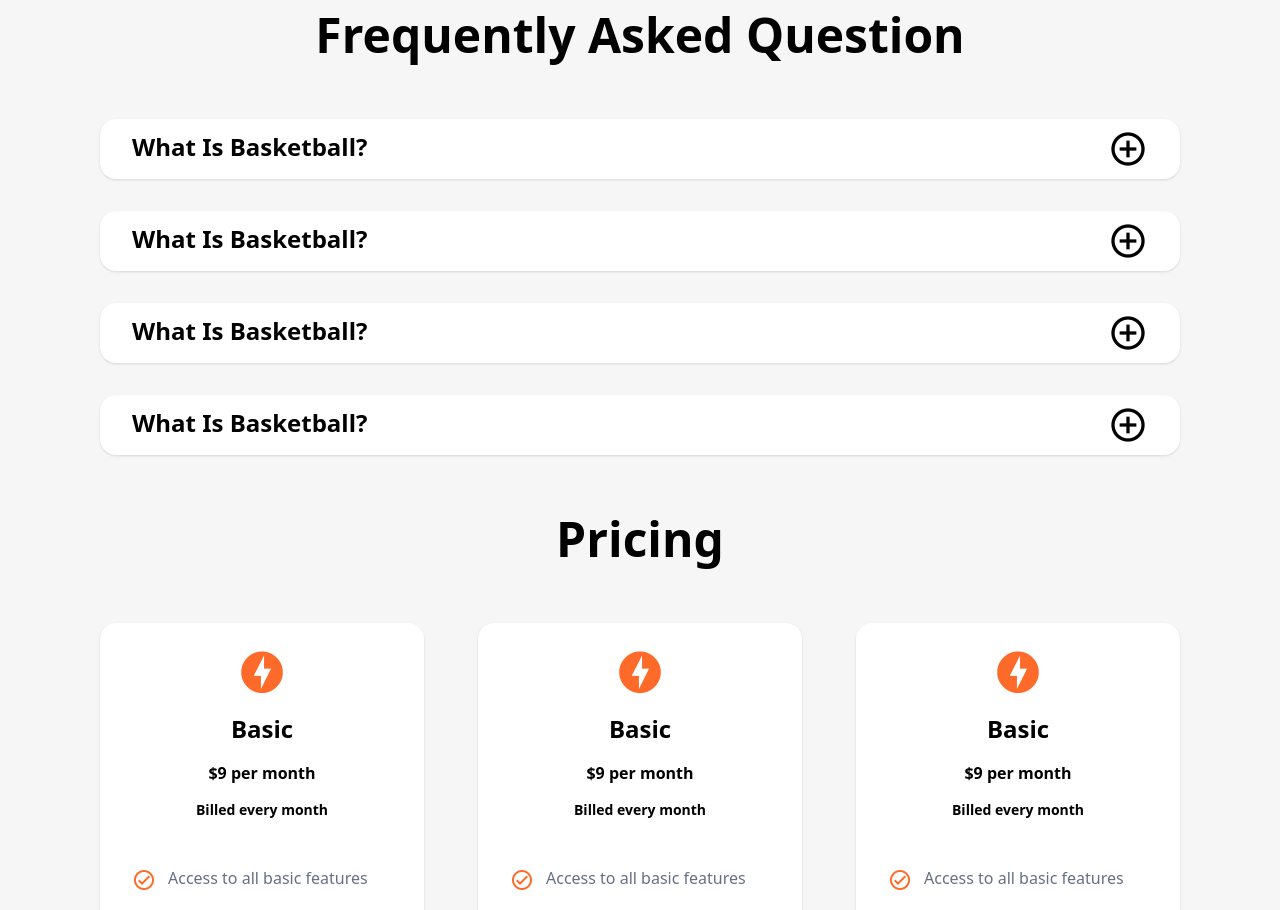
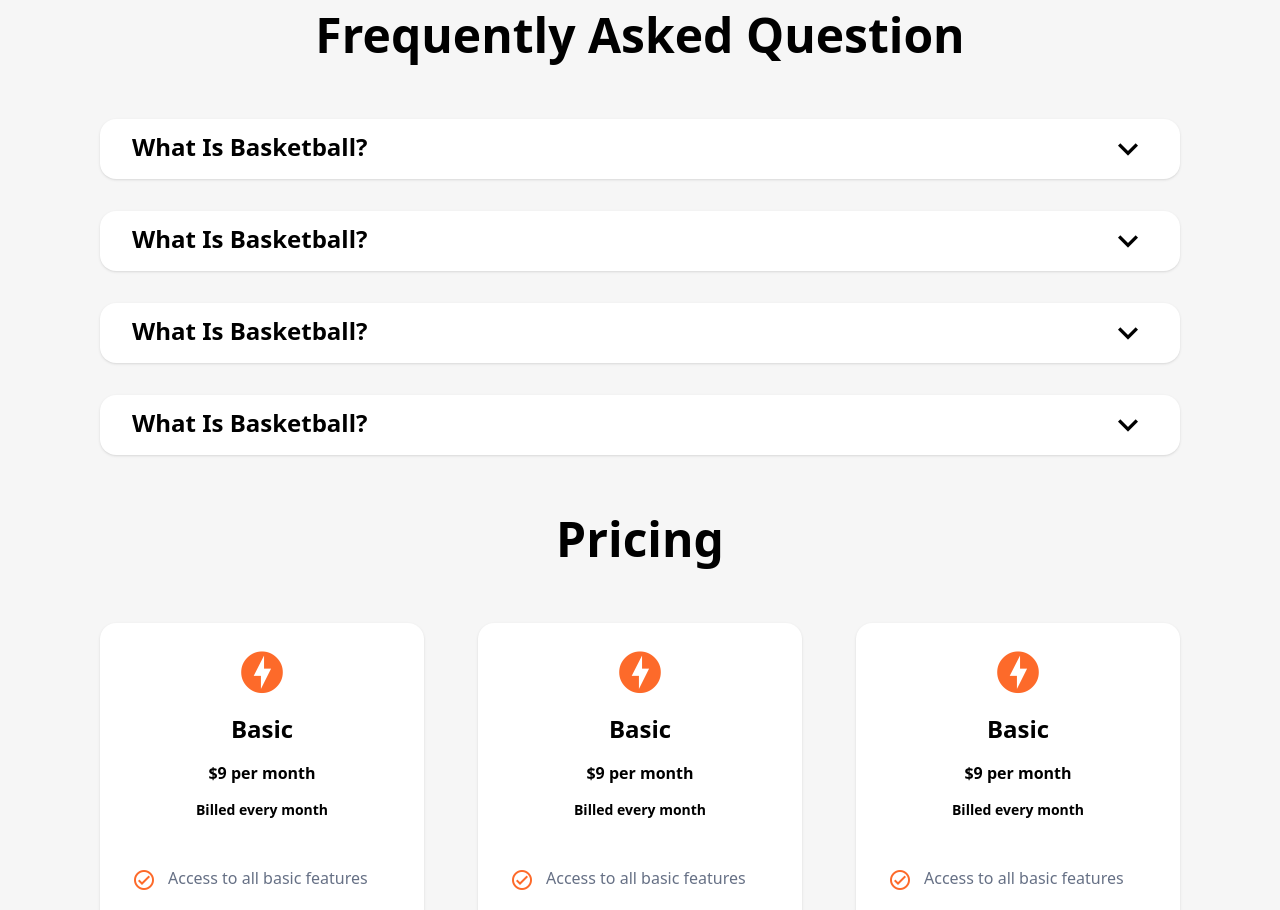
Before and after one commit to Yahya-Idris-A/Court-Vision-Vue-Version, a Vue app: page / in a window 1280 px wide. Shown: the part 1540-2450 px from the top of the page. Built offline with nearby package versions, Linux system fonts and the light colour scheme.

Commit message:
Change FAQ icon to chevron

```diff
--- a/src/components/cards/FAQCard.vue
+++ b/src/components/cards/FAQCard.vue
@@ -9,11 +9,7 @@
         {{ question }}
       </p>
       <v-icon
-        :icon="
-          isAnswerOpen
-            ? 'mdi mdi-minus-circle-outline'
-            : 'mdi mdi-plus-circle-outline'
-        "
+        :icon="isAnswerOpen ? 'mdi mdi-chevron-up' : 'mdi mdi-chevron-down'"
         class="!text-[40px] max-sm:!text-[24px] cursor-pointer"
         @click="onToggleQuestion"
       ></v-icon>
```
